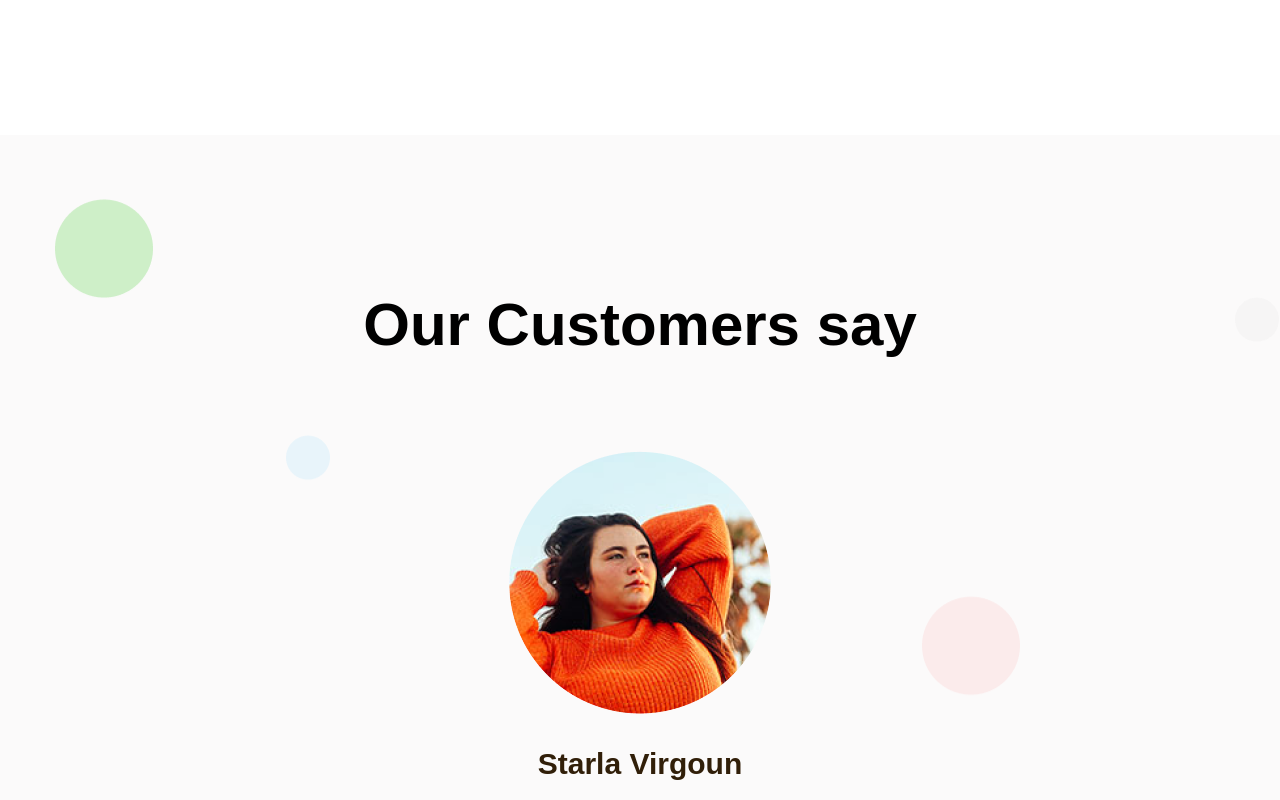
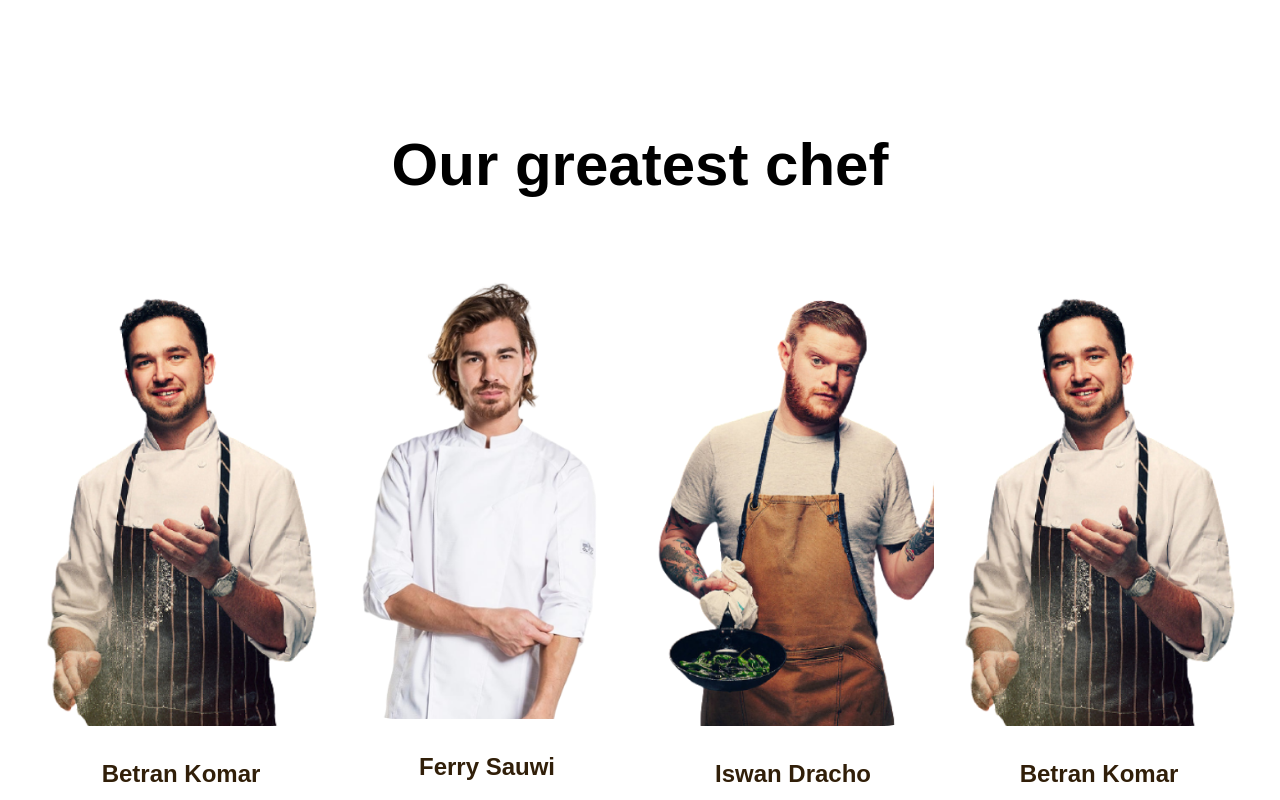
Before and after one commit to ali-mohammadi5272/FullStack_Restaurant, a Vue app in the folder Client_Vue/: page / in a window 1280 px wide. Shown: the part 4400-5200 px from the top of the page. Built offline with nearby package versions, Linux system fonts and the light colour scheme.

Commit message:
feat: add OurGreatestChef Section  to Home

```diff
--- a/Client_Vue/src/pages/Home/index.vue
+++ b/Client_Vue/src/pages/Home/index.vue
@@ -1,11 +1,12 @@
 <template>
   <main>
-    <ItalianCuisine />
-    <WelcomeToDelizioso />
-    <OurPopularMenu />
-    <ReserveATable />
-    <OurCustomersSay />
-    <WeAreOpenFrom />
+    <ItalianCuisine/>
+    <WelcomeToDelizioso/>
+    <OurPopularMenu/>
+    <ReserveATable/>
+    <OurGreatestChef/>
+    <OurCustomersSay/>
+    <WeAreOpenFrom/>
   </main>
 </template>
 
@@ -16,6 +17,7 @@ import OurPopularMenu from "./OurPopularMenu.vue";
 import ReserveATable from "./ReserveATable.vue";
 import WeAreOpenFrom from "./WeAreOpenFrom.vue";
 import OurCustomersSay from "./OurCustomersSay.vue";
+import OurGreatestChef from "./OurGreatestChef.vue";
 </script>
 
 <style lang="scss" scoped></style>
```
